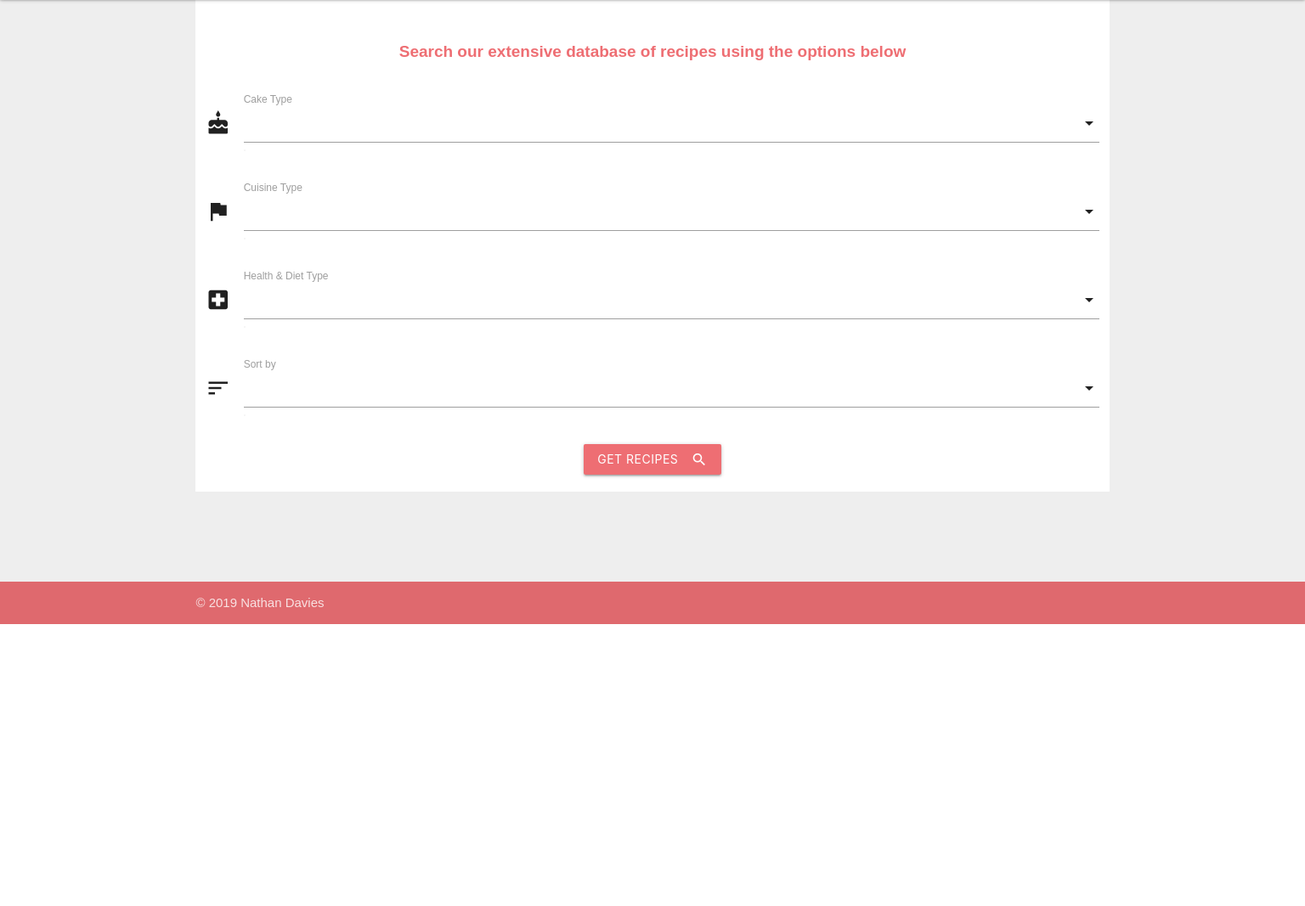
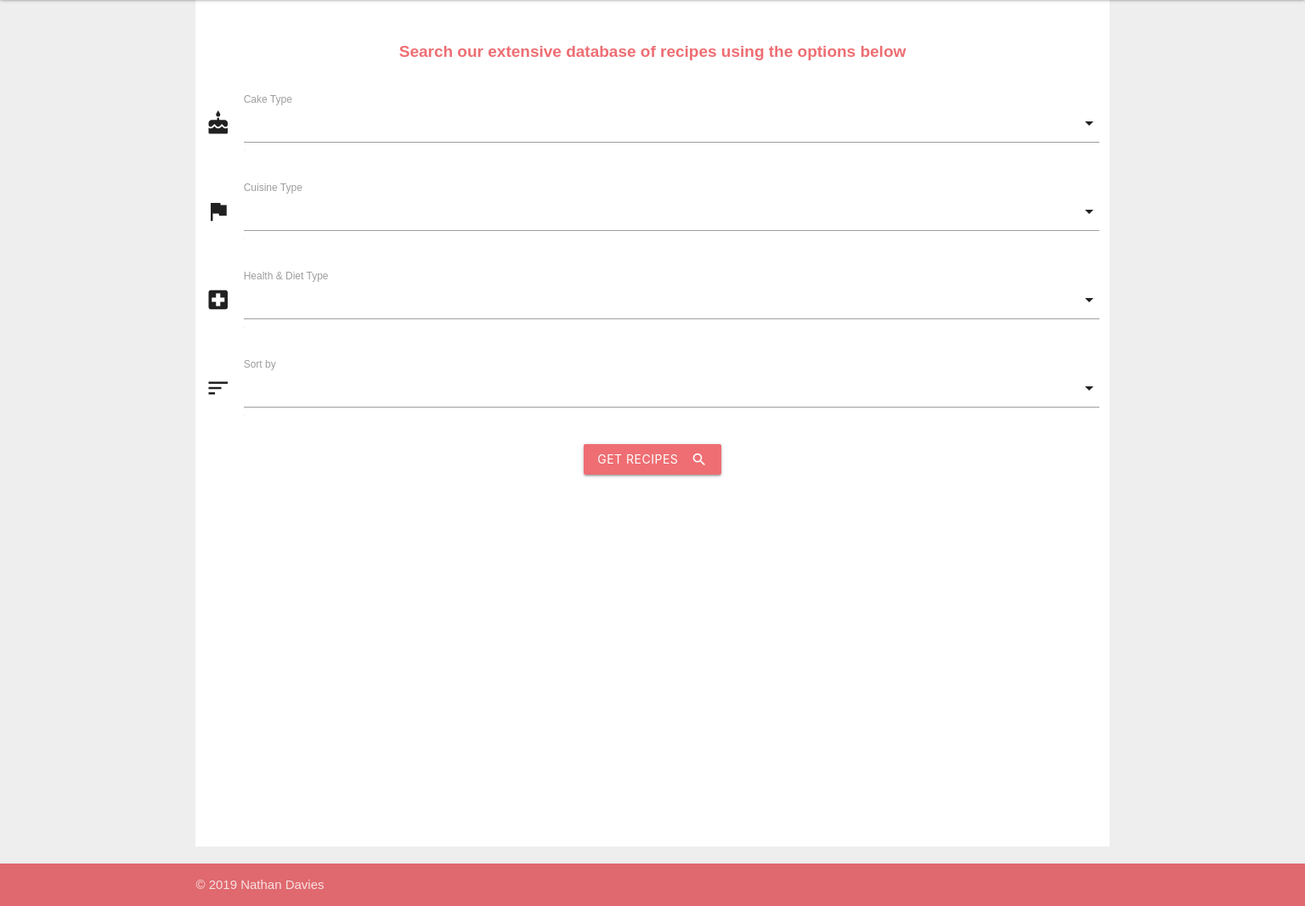
Before and after one commit to njdavies/milestone-project-three, a Flask app: page /recipes in a window 1536 px wide. Shown: the part 65-1132 px from the top of the page at 85% size. Before the commit the page ends 800 px from the top, so only its background shows below. Run offline with Flask 2, Linux system fonts and the light colour scheme; data that the repository does not hold is empty; some libraries are stand-ins or nearby versions.

Commit message:
Added media queries to recipes.html page for larger viewports

```diff
--- a/static/css/style.css
+++ b/static/css/style.css
@@ -322,4 +322,8 @@ main {
     .health-padding {
         padding-bottom: 418px;
     }
+
+    .recipes-padding {
+        padding-bottom: 418px !important;
+    }
 }
--- a/templates/recipes.html
+++ b/templates/recipes.html
@@ -4,7 +4,7 @@
 <div class="row collections-header">
     <h1>Search our extensive database of recipes using the options below</h1>
 </div>
-<div class="row">
+<div class="row recipes-padding">
     <form action="{{ url_for('search_recipes') }}" method="POST">
         <div class="row">
             <div class="input-field col s12">
```
